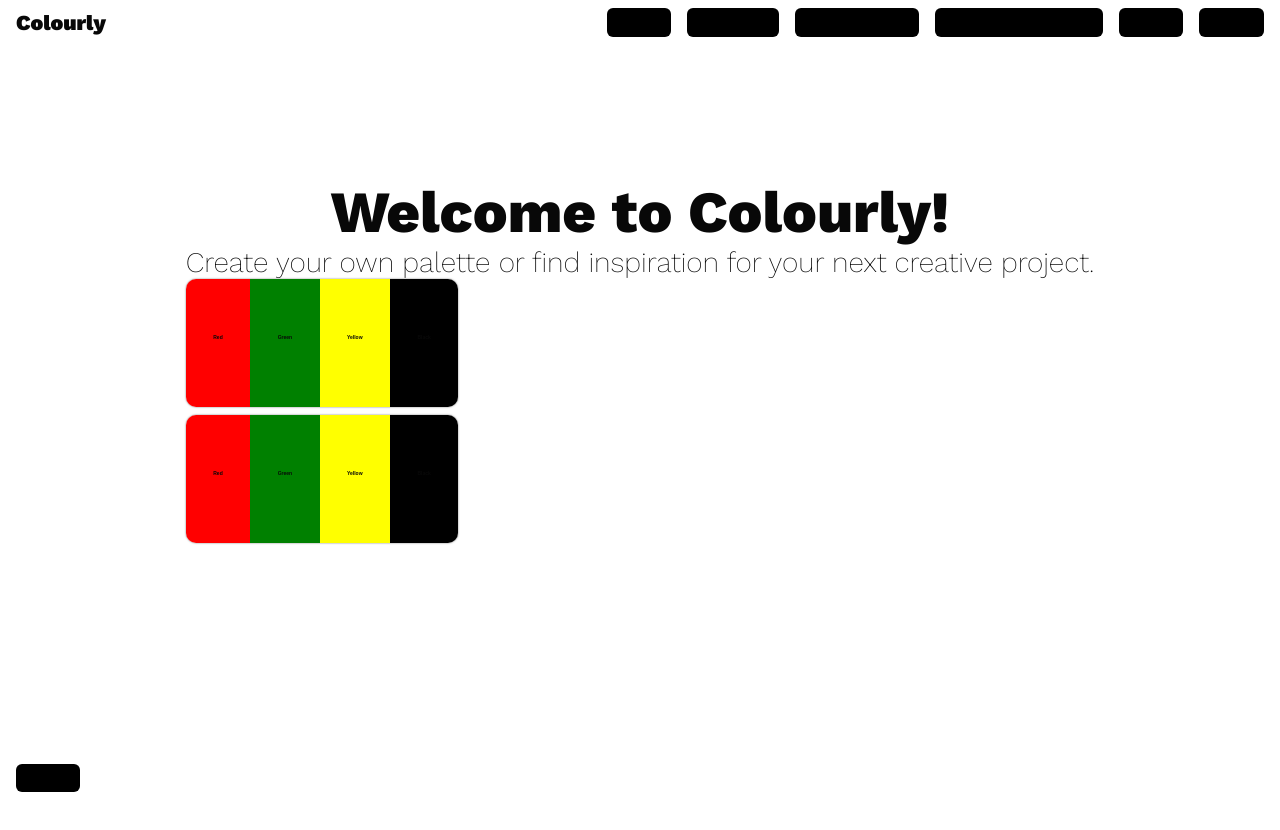
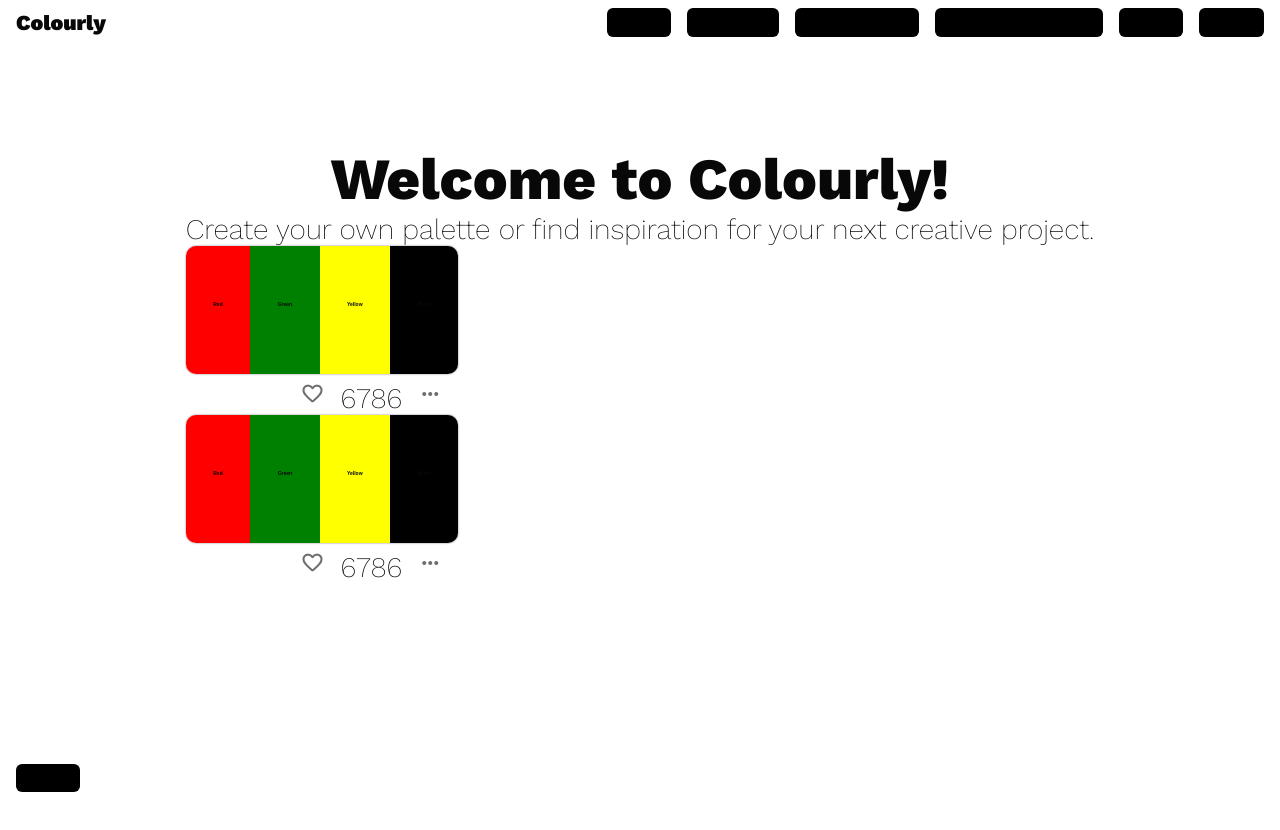
Before and after one commit to sneham-boop/colourly, a Next.js app: page / in a window 1280 px wide. Shown: the top 830 px of the page. Built offline with nearby package versions, Linux system fonts and the light colour scheme.

Commit message:
Add google icons for pallete info.

```diff
--- a/src/components/ShowPalettes/Palette/index.js
+++ b/src/components/ShowPalettes/Palette/index.js
@@ -11,7 +11,11 @@ export default function Palette({}) {
           <Color color="Yellow" />
           <Color color="Black" />
         </section>
-        <div className={styles["combination-info"]}></div>
+        <div className={styles["combination-info"]}>
+          <span className="material-symbols-rounded">favorite</span>
+          <p className={styles["likes"]}>6786</p>
+          <span className="material-symbols-rounded">more_horiz</span>
+        </div>
       </div>
     </>
   );
--- a/src/components/ShowPalettes/ShowPalettes.module.scss
+++ b/src/components/ShowPalettes/ShowPalettes.module.scss
@@ -50,7 +50,7 @@
 .combination-info {
   display: flex;
   flex-direction: row;
-  justify-content: end;
+  justify-content: flex-end;
   gap: 1em;
   margin-right: 1em;
   color: rgb(110, 110, 110);
--- a/src/pages/_document.js
+++ b/src/pages/_document.js
@@ -1,13 +1,18 @@
-import { Html, Head, Main, NextScript } from 'next/document'
+import { Html, Head, Main, NextScript } from "next/document";
 
 export default function Document() {
   return (
     <Html lang="en">
-      <Head />
+      <Head>
+        <link
+          rel="stylesheet"
+          href="https://fonts.googleapis.com/css2?family=Material+Symbols+Rounded:opsz,wght,FILL,GRAD@48,400,0,0"
+        />
+      </Head>
       <body>
         <Main />
         <NextScript />
       </body>
     </Html>
-  )
+  );
 }
```
